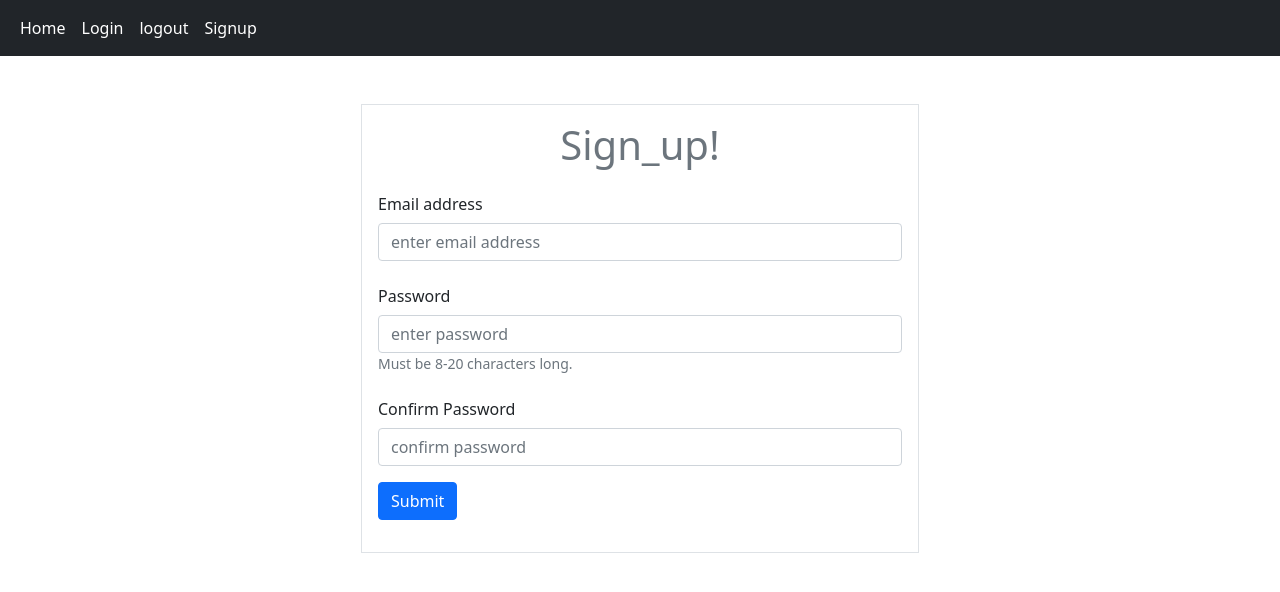
After one commit to akitsawsbhattarai/flaskPython_Website, a Flask app: page /signup in a window 1280 px wide. The commit adds this page. Shown: the top 592 px of the page. Run offline with Flask 2, Linux system fonts and the light colour scheme.

Commit message:
[get&Post methods] login and sigup form page made

```diff
--- a/Website/auth.py
+++ b/Website/auth.py
@@ -1,15 +1,26 @@
-from flask import Blueprint
+from flask import Blueprint,render_template, request,Response
 
 auth=Blueprint('auth',__name__)
 
-@auth.route('/login')
+@auth.route('/login', methods=['GET','POST'])
 def login():
-    return '<p>LOGIN</p>'
+    if request.method=='GET':
+        print('It is get methods' )
+    else:
+        print('It is post methods' )
+
+    return render_template("login.html", text="testing")
+
 
 @auth.route('/logout')
 def logout():
     return '<p>LOGout</p>'
 
-@auth.route('/sign_in')
+@auth.route('/signup',methods=['GET','POST'])
 def Sign_in():
-    return '<p>Sign_in</p>'
+    if request.method=='GET':
+        print('It is get methods' )
+    else:
+        print('It is post methods' )
+
+    return render_template("sign_up.html")
--- a/Website/templates/base.html
+++ b/Website/templates/base.html
@@ -24,7 +24,7 @@
                 <div class="">
                     <ul class="navbar-nav">
                         <li class="nav-item text-decorator" id="home">
-                            <a href="/home" class="nav-link text-white">Home</a>
+                            <a href="/" class="nav-link text-white">Home</a>
                         </li>
                         <li class="nav-item  text-decorator" id="login">
                             <a href="/login" class="nav-link text-white">Login</a>
@@ -43,6 +43,15 @@
         </div>
     </nav>
 
+    <!-- container -->
+    <section class="Header">
+        <div class="container">
+            {%block Content%}
+            {%endblock%}
+        </div>
+    </section>
+
+
     <!-- jquery -->
     <script src="https://code.jquery.com/jquery-3.6.0.js" integrity="sha256-H+K7U5CnXl1h5ywQfKtSj8PCmoN9aaq30gDh27Xc0jk=" crossorigin="anonymous"></script>
 
--- a/Website/templates/home.html
+++ b/Website/templates/home.html
@@ -1,3 +1,5 @@
 {% extends "base.html" %}
 
 <title>{% block title %} Home {% endblock %}</title>
+
+{%block Content%}<h1>This is home page!</h1>{%endblock%}
--- /dev/null
+++ b/Website/templates/sign_up.html
@@ -0,0 +1,44 @@
+{% extends "base.html" %}
+
+<title>{% block title %} Sign_up {% endblock %}</title>
+
+{%block Content%}
+<form action="" method="POST">
+    <div class="container-fluid">
+        <div class="row   align-items-center justify-content-center ">
+
+            <div  class="border p-3 mt-5 col-lg-6 ">
+                <h1 class=" d-flex  align-items-center justify-content-center text-secondary" >Sign_up!</h1>
+
+                <div class="form-group mt-3">
+                    <label for="InputEmail1" class=" col-form-label">Email address</label>
+                    <input type="email" class="form-control" id="InputEmail1" name="email" placeholder="enter email address" aria-describedby="emailHelp">
+
+                </div>
+
+                <div class="form-group mt-3">
+                    <label for="InputPassword1" class=" col-form-label">Password</label>
+                    <input type="password" class="form-control" id="InputPassword1" name="password1" placeholder="enter password">
+                </div>
+                <div class="col-auto">
+                    <span id="passwordHelpInline" class="form-text">
+                        Must be 8-20 characters long.
+                    </span>
+                </div>
+
+                <div class="form-group mt-3">
+                    <label for="InputPassword2" class=" col-form-label"> Confirm Password</label>
+                    <input type="password" class="form-control" id="InputPassword2" name="password2" placeholder="confirm password">
+                </div>
+
+                <div class="my-3 ">
+                <button type="submit" class="btn btn-primary">Submit</button>
+
+                </div>
+            </div>
+        </div>
+    </div>
+</form>
+
+
+{%endblock%}
```
Also changed, not shown: Website/templates/login.html (added, +34 -0 lines).
